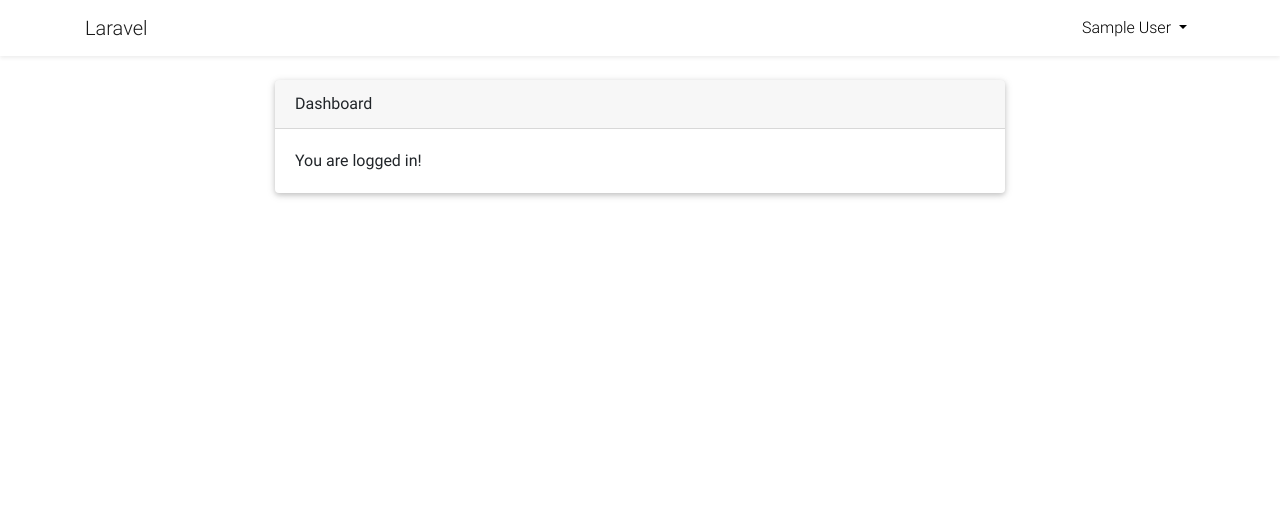
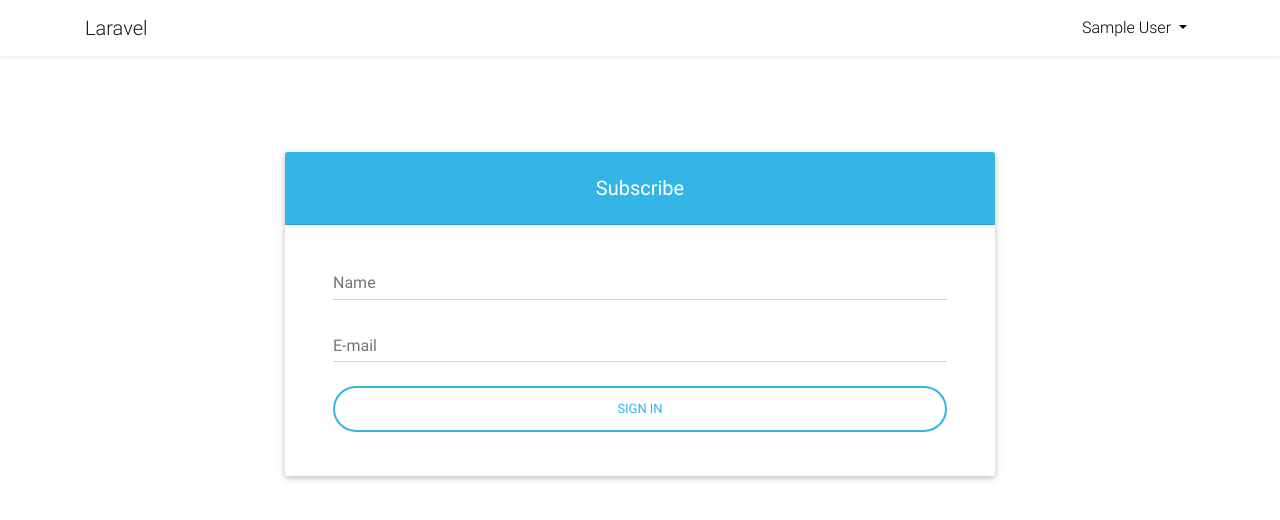
Before and after one commit to sehalab/bsea, a Laravel app: page /home in a window 1280 px wide. Shown: the top 520 px of the page. Run offline with Laravel 8, Linux system fonts and the light colour scheme; the visitor is signed in with stand-in values (Sample User, id 1); some libraries are stand-ins or nearby versions.

Commit message:
first form

```diff
--- a/resources/views/home.blade.php
+++ b/resources/views/home.blade.php
@@ -4,19 +4,41 @@
 <div class="container">
     <div class="row justify-content-center">
         <div class="col-md-8">
-            <div class="card">
-                <div class="card-header">{{ __('Dashboard') }}</div>
+            <!-- Material form subscription -->
+<div class="card">
 
-                <div class="card-body">
-                    @if (session('status'))
-                        <div class="alert alert-success" role="alert">
-                            {{ session('status') }}
-                        </div>
-                    @endif
+    <h5 class="card-header info-color white-text text-center py-4">
+        <strong>Subscribe</strong>
+    </h5>
 
-                    {{ __('You are logged in!') }}
-                </div>
+    <!--Card content-->
+    <div class="card-body px-lg-5">
+
+        <!-- Form -->
+        <form class="text-center" style="color: #757575;" action="#!">
+
+            <!-- Name -->
+            <div class="md-form mt-3">
+                <input type="text" id="materialSubscriptionFormPasswords" class="form-control">
+                <label for="materialSubscriptionFormPasswords">Name</label>
             </div>
+
+            <!-- E-mai -->
+            <div class="md-form">
+                <input type="email" id="materialSubscriptionFormEmail" class="form-control">
+                <label for="materialSubscriptionFormEmail">E-mail</label>
+            </div>
+
+            <!-- Sign in button -->
+            <button class="btn btn-outline-info btn-rounded btn-block z-depth-0 my-4 waves-effect" type="submit">Sign in</button>
+
+        </form>
+        <!-- Form -->
+
+    </div>
+
+</div>
+<!-- Material form subscription -->
         </div>
     </div>
 </div>
--- a/resources/views/layouts/app.blade.php
+++ b/resources/views/layouts/app.blade.php
@@ -74,9 +74,10 @@
                 </div>
             </div>
         </nav>
-
-        <main class="py-4">
-            @yield('content')
+        <main class="mt-5 pt-5">
+            <div class="container">
+                    @yield('content')
+            </div>
         </main>
     </div>
     <script type="text/javascript" src="/js/jquery-3.4.1.min.js"></script>
```
